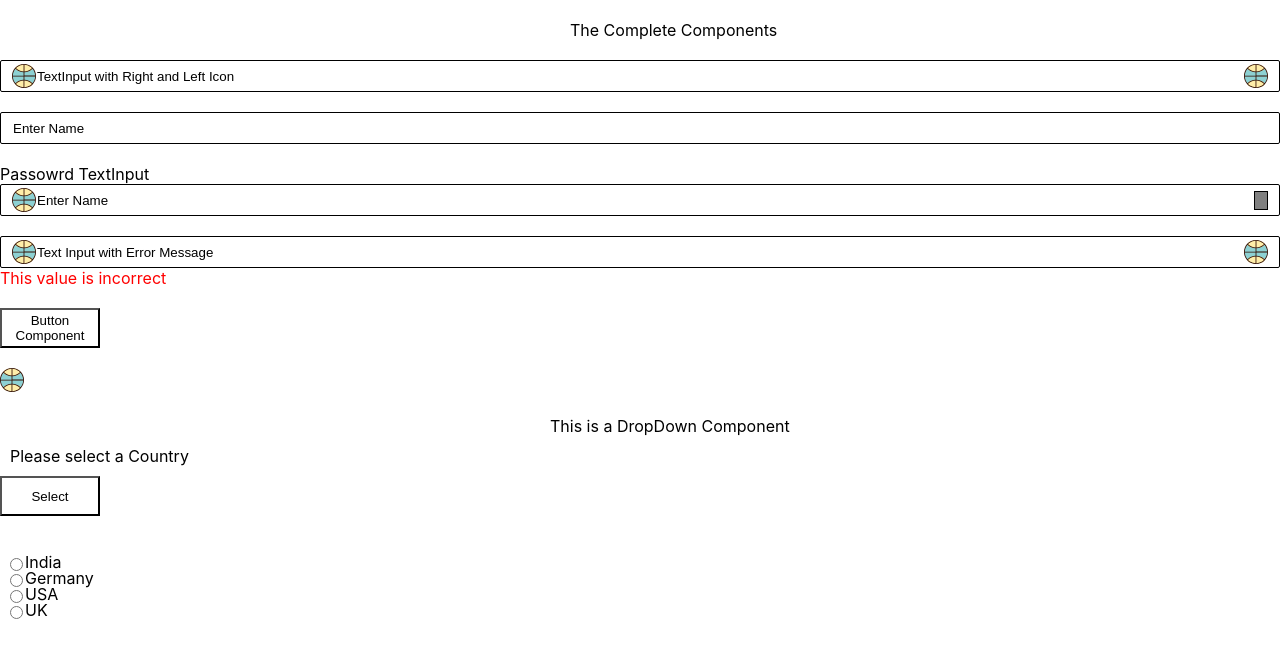
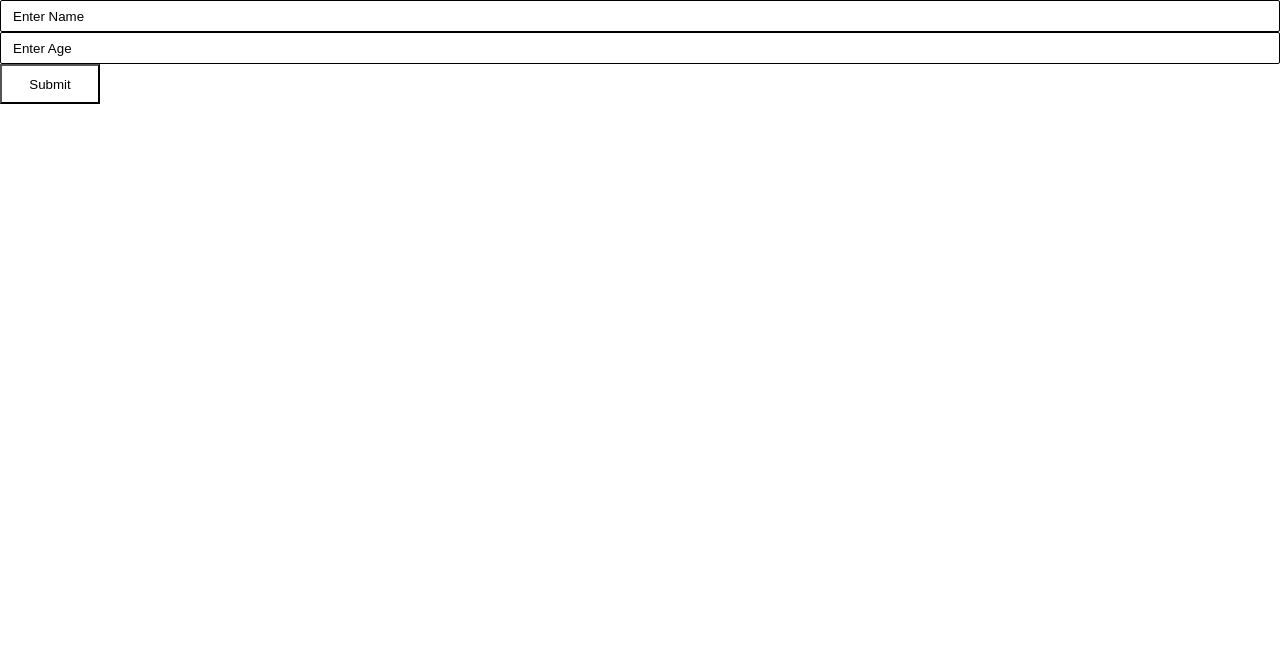
Before and after one commit to cynthia22ekm/React-TypeScript, a React (Create React App) app in the folder basics/: page / in a window 1280 px wide. Shown: the top 658 px of the page. Built offline with nearby package versions, Linux system fonts and the light colour scheme.

Commit message:
Created a simple form

```diff
--- a/basics/src/App.tsx
+++ b/basics/src/App.tsx
@@ -1,9 +1,10 @@
 import React from "react";
 import "./App.css";
 import AllComponents from "./Components/AllComponents";
+import SimpleForm from "./Practise/SimpleForm";
 
 function App() {
-  return <AllComponents />;
+  return <SimpleForm />;
 }
 
 export default App;
--- /dev/null
+++ b/basics/src/Practise/SimpleForm.tsx
@@ -0,0 +1,45 @@
+import React, { useState } from "react";
+import Button from "../Components/Button";
+import TextInput from "../Components/TextInput";
+
+const SimpleForm: React.FC = () => {
+  const [name, setName] = useState("");
+  const [age, setAge] = useState("");
+
+  const SetNameHandler = (event: React.ChangeEvent<HTMLInputElement>) => {
+    setName(event.target.value);
+    console.log("Entered value is ", name);
+  };
+
+  const SetAgeHandler = (event: React.ChangeEvent<HTMLInputElement>) => {
+    setAge(event.target.value);
+  };
+
+  const FormSubmitHandler = (event: React.SyntheticEvent) => {
+    event.preventDefault();
+    console.log("The name is ", name);
+    console.log("The age is ", age);
+  };
+
+  return (
+    <form onSubmit={FormSubmitHandler}>
+      <TextInput
+        type={"text"}
+        placeholder={"Enter Name"}
+        clearable={true}
+        value={name}
+        onChange={SetNameHandler}
+      />
+      <TextInput
+        type={"text"}
+        placeholder={"Enter Age"}
+        clearable={true}
+        value={age}
+        onChange={SetAgeHandler}
+      />
+      <Button type="submit" size="large" label="Submit" palette="default" />
+    </form>
+  );
+};
+
+export default SimpleForm;
```
